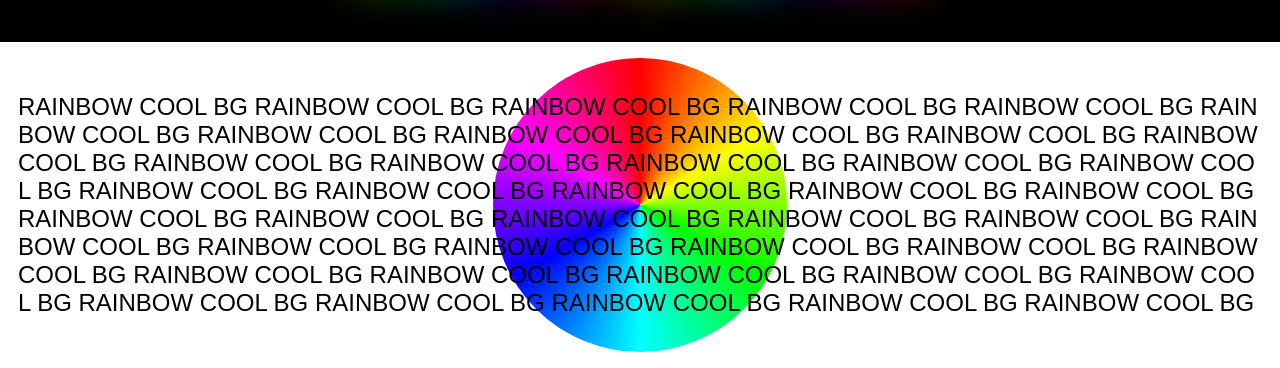
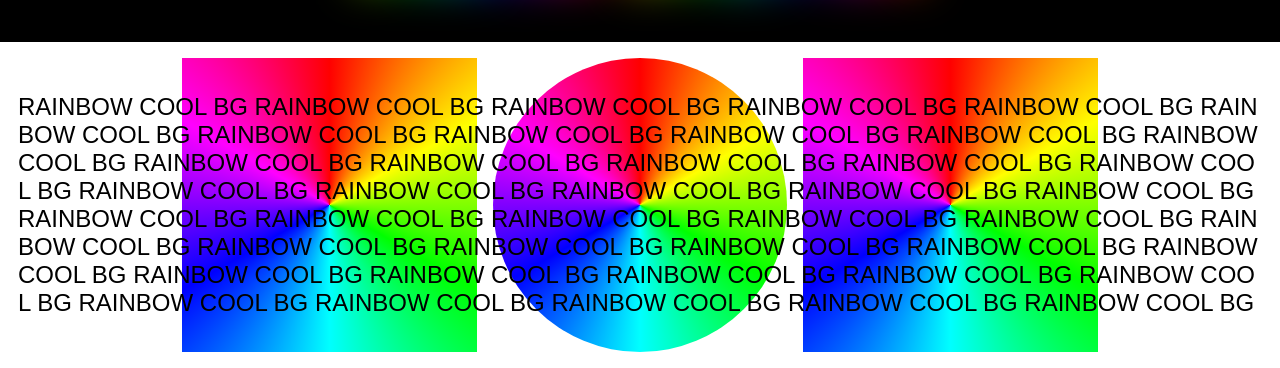
Before and after one commit to ics-creative/250829_gradient_interpolation, a plain HTML site: page rainbow-gradation.html in a window 1280 px wide. Shown: the part 432-800 px from the top of the page. Drawn offline with Linux system fonts and the light colour scheme.

Commit message:
図版用に作例調整

```diff
--- a/rainbow-gradation.html
+++ b/rainbow-gradation.html
@@ -10,6 +10,7 @@
   :root {
     --rect-height: calc((100vh - 16px * 4) / 5);
   }
+
   .gradationRect {
     width: 100%;
     height: var(--rect-height);
@@ -20,7 +21,7 @@
     background: linear-gradient(90deg in hsl longer hue, red, red);
   }
 
-  .gradationRect_oklch{
+  .gradationRect_oklch {
     background: linear-gradient(90deg in oklch longer hue, red, red);
   }
 
@@ -81,22 +82,41 @@
   .circleRainbow {
     width: calc(var(--rect-height) * 2);
     height: calc(var(--rect-height) * 2);
-    border-radius: 50%;
     animation: circle-rainbow 1s linear infinite;
     background: conic-gradient(from var(--conic-degree) in hsl longer hue, red, red);
 
     /* 円形にくり抜く */
-    mask-image: linear-gradient(black), radial-gradient(white 50%, transparent 50%);
+    mask-image: linear-gradient(black),
+    radial-gradient(white 45%, transparent 45%);
     mask-repeat: no-repeat;
-    mask-position: center, center;
-    mask-size: 100% 100%, 90% 90%;
+    mask-position: center;
+    mask-size: 100% 100%, 100% 100%;
     mask-composite: exclude;
   }
+
+  .circleRainbow_c {
+    border-radius: 50%;
+  }
+
+  .circleRainbow_r {
+    mask-image: linear-gradient(black),
+    radial-gradient(white 20%, transparent 20%), linear-gradient(black), radial-gradient(transparent 50%, white 50%);
+    mask-repeat: no-repeat;
+    mask-position: center,top left,center,bottom right;
+    mask-size: 100% 100%, 90% 90%, 70% 70%, 60% 60%;
+    mask-composite: exclude;
+  }
+
 
   @keyframes circle-rainbow {
     to {
       --conic-degree: 360deg;
     }
+  }
+
+  .rowWrapper {
+    display: flex;
+    gap: 16px;
   }
 </style>
 
@@ -127,7 +147,11 @@
     RAINBOW COOL BG RAINBOW COOL BG RAINBOW COOL BG RAINBOW COOL BG RAINBOW COOL BG RAINBOW COOL BG RAINBOW COOL BG
     RAINBOW COOL BG RAINBOW COOL BG RAINBOW COOL BG RAINBOW COOL BG RAINBOW COOL BG RAINBOW COOL BG RAINBOW COOL BG
   </p>
+  <div class="rowWrapper">
   <div class="circleRainbow"></div>
+  <div class="circleRainbow circleRainbow_c"></div>
+  <div class="circleRainbow circleRainbow_r"></div>
+  </div>
 </div>
 </body>
 </html>
```
